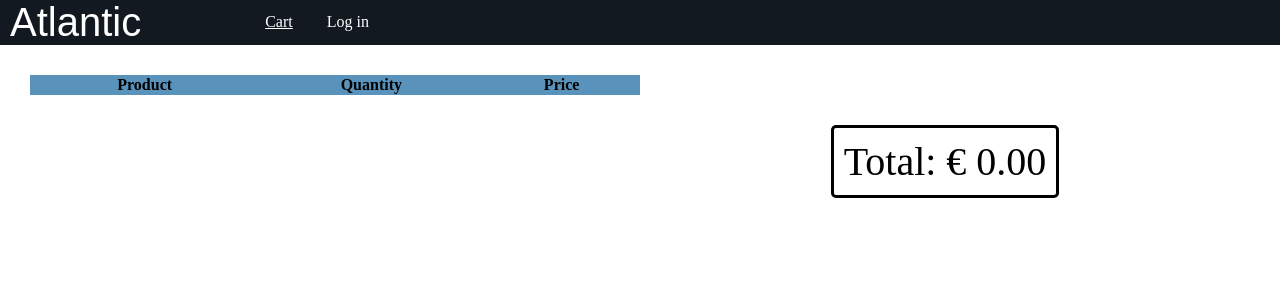
After one commit to quekyuyang/online-shop, a Django app: page /cart in a window 1280 px wide. The commit adds this page. Shown: the top 300 px of the page. Run offline with Django 4.2, Linux system fonts and the light colour scheme; lists and menus that the app fills with data are empty; parts of the project's set-up code (start-up, migrations or seed data) failed here and were passed over.

Commit message:
Add cart details page

```diff
--- a/shop/cart.py
+++ b/shop/cart.py
@@ -10,7 +10,7 @@ class Cart:
             cart = self.session[settings.CART_SESSION_ID] = {}
         self.cart = cart
 
-    def add_product(self, product_id, quantity):
+    def add(self, product_id, quantity):
         product = Product.objects.get(id=product_id)
         self.cart[str(product_id)] = {
         'name': product.name,
@@ -18,3 +18,21 @@ class Cart:
         'price': product.price*quantity
         }
         self.session.modified = True
+
+    def remove(self, product_id):
+        del self.cart[str(product_id)]
+        self.session.modified = True
+
+    def total_price(self):
+        total_price = 0
+        for entry in self.cart.values():
+            total_price += entry['price']
+        return total_price
+
+    def __iter__(self):
+        cart = self.cart.copy()
+        products = Product.objects.filter(id__in=cart.keys())
+
+        for product in products:
+            cart[str(product.id)]['product'] = product
+            yield cart[str(product.id)]
--- /dev/null
+++ b/shop/static/shop/cart.css
@@ -0,0 +1,45 @@
+div.main {
+  display: flex;
+  margin: 30px 30px;
+}
+
+table.cart {
+  width: 50%;
+  border-collapse: collapse;
+}
+
+table.cart thead {
+  background-color: #5993bb;
+}
+
+table.cart td {
+  padding: 10px;
+  box-sizing: border-box;
+}
+
+td.image {
+  width: 200px;
+  height: 200px;
+}
+
+td.image img {
+  width: 100%;
+  height: 100%;
+  object-fit: contain;
+  object-position: 50% 50%;
+}
+
+div.order {
+  flex: auto;
+  text-align: center;
+}
+
+div.order div.price {
+  display: inline-block;
+  text-align: center;
+  font-size: 40px;
+  padding: 10px;
+  margin: 50px auto;
+  border: solid;
+  border-radius: 5px;
+}
--- a/shop/templates/shop/base.html
+++ b/shop/templates/shop/base.html
@@ -9,7 +9,7 @@
 <body>
   <header>
       <a id="logo" href="{% url 'homepage' %}">Atlantic</a>
-      <a id="cart">Cart</a>
+      <a id="cart" href="{% url 'cart' %}">Cart</a>
       <a class="user_auth">Log in</a>
   </header>
   {% block body %}
--- /dev/null
+++ b/shop/templates/shop/cart.html
@@ -0,0 +1,47 @@
+{% extends 'shop/base.html' %}
+{% load static %}
+
+{% block head %}
+  <title>Cart</title>
+  <link href="{% static 'shop/cart.css' %}" rel="stylesheet">
+{% endblock head %}
+
+{% block body %}
+<div class="main">
+  <table class="cart">
+    <thead>
+      <tr>
+        <th></th>
+        <th>Product</th>
+        <th>Quantity</th>
+        <th>Price</th>
+        <th></th>
+      </tr>
+    </thead>
+    <tbody>
+      {% for product in cart %}
+        <tr>
+          <td class="image">
+            <img src="{% if product.product.primary_image %}
+            {{product.product.primary_image.image.url}}
+            {% else %}{% static 'shop/default_image.png' %}{% endif %}">
+          </td>
+          <td>{{ product.name }}</td>
+          <td>{{ product.quantity }}</td>
+          <td>{{ product.price | floatformat:"2" }}</td>
+          <td>
+            <form action="{% url 'remove_from_cart' product.product.id %}" method="post">
+              <input type="submit" value="Remove">
+              {% csrf_token %}
+            </form>
+          </td>
+        </tr>
+      {% endfor %}
+    </tbody>
+  </table>
+  <div class="order">
+    <div class="price">Total: &euro; {{ total_price | floatformat:"2" }}</div>
+  </div>
+</div>
+
+{% endblock body %}
--- a/shop/urls.py
+++ b/shop/urls.py
@@ -4,6 +4,8 @@ from . import views
 
 urlpatterns = [
     path('add_product', views.add_product, name='add_product'),
+    path('cart', views.cart, name='cart'),
+    path('remove_from_cart/<int:product_id>', views.remove_from_cart, name='remove_from_cart'),
     path('add_to_cart/<int:product_id>', views.add_to_cart, name='add_to_cart'),
     path('<int:product_id>', views.product_details, name='product_details'),
     path('', views.homepage, name='homepage')
--- a/shop/views.py
+++ b/shop/views.py
@@ -53,5 +53,19 @@ def add_to_cart(request, product_id):
     form = AddToCartForm(request.POST)
     if form.is_valid():
         cd = form.cleaned_data
-        cart.add_product(product_id, cd['quantity'])
+        cart.add(product_id, cd['quantity'])
     return HttpResponseRedirect(reverse(homepage))
+
+
+@require_POST
+def remove_from_cart(request, product_id):
+    cart = Cart(request)
+    cart.remove(product_id)
+    return HttpResponseRedirect(reverse('cart'))
+
+
+def cart(request):
+    cart = Cart(request)
+    template = loader.get_template('shop/cart.html')
+    context = {'cart': cart, 'total_price': cart.total_price()}
+    return HttpResponse(template.render(context, request))
```
